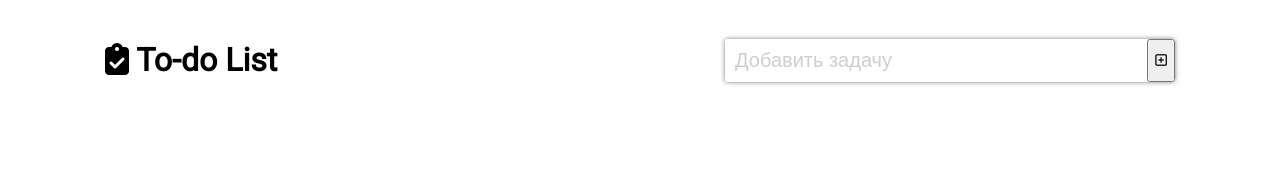
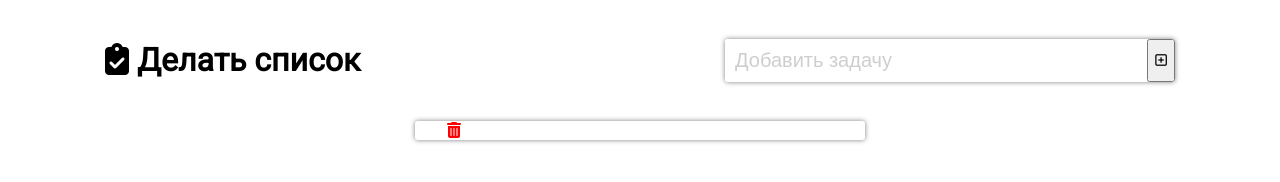
Before and after one commit to onoshkinivan/lesson-26, a plain HTML site: page index.html in a window 1280 px wide. Both pictures are taken after a click on the button 1161 px from the left and 60 px from the top of the page. Drawn offline with Linux system fonts and the light colour scheme.

Commit message:
Add files via upload

```diff
--- a/index.html
+++ b/index.html
@@ -18,7 +18,7 @@
         <header class="header">
             <h1 class="title">
                 <i class="fa-solid fa-clipboard-check"></i>
-                To-do List
+                Делать список
             </h1>
             <div class="add-block">
                 <input type="text" placeholder="Добавить задачу" id="taskInput">
--- a/script.js
+++ b/script.js
@@ -15,37 +15,35 @@
 //     this.classList.toggle('done');
 // })
 
-// let i2 = document.querySelector('fa-solid fa-trash-can')
-// i2.append('item__btns')
 
-// i2.addEventListener('click', function () {
-//     i2.parentNode.removeChild('fa-trash-can')
-// })
-
-
-let btn = document.querySelector('#addBtn');
 let inp = document.querySelector('#taskInput');
 let ul = document.querySelector('#list');
+let btn = document.querySelector('#addBtn');
 
+btn.addEventListener('click', function () {
     let li = document.createElement('li');
-li.className = 'class1';
+    li.className = 'item';
     li.textContent = inp.value;
-li.append(ul);
+    ul.append(li);
+    inp.value = '';
 
     let geb = document.createElement('div');
-geb.append(ul);
+    li.append(geb);
     geb.className = 'item__btns';
 
-let i1 = document.querySelector('.fa-regular .fa-square-check');
-i1.append(geb);
+    let add = document.createElement('i');
+    add.className = 'fa-thin fa-pen';
+    geb.append(add);
 
-i1.addEventListener('click', function () {
-    this.classList.toggle('done');
+    add.addEventListener('click', function () {
+        li.classList.toggle('done');
     })
 
-let i2 = document.querySelector('fa-solid fa-trash-can')
-i2.append(geb)
+    let ge = document.createElement('i');
+    ge.className = 'fa-solid fa-trash-can';
+    geb.append(ge);
 
-i2.addEventListener('click', function () {
-    i2.parentNode.removeChild('fa-trash-can')
+    ge.addEventListener('click', function () {
+        li.remove();
     })
+})
--- a/style.css
+++ b/style.css
@@ -87,11 +87,14 @@ ul>li {
 
 
 /* Символ корзины */
-.fa-trash-can {}
+.fa-trash-can {
+    color: red;
+}
 
 /* Символ чекбокса */
-.fa-square-check {
+.fa-pen {
     margin-right: 20px;
+    color: green;
 }
 
 /* Поведение элемента списка если добавлен класс .done */
```
Lines whose indentation alone changed are shown as unchanged.
